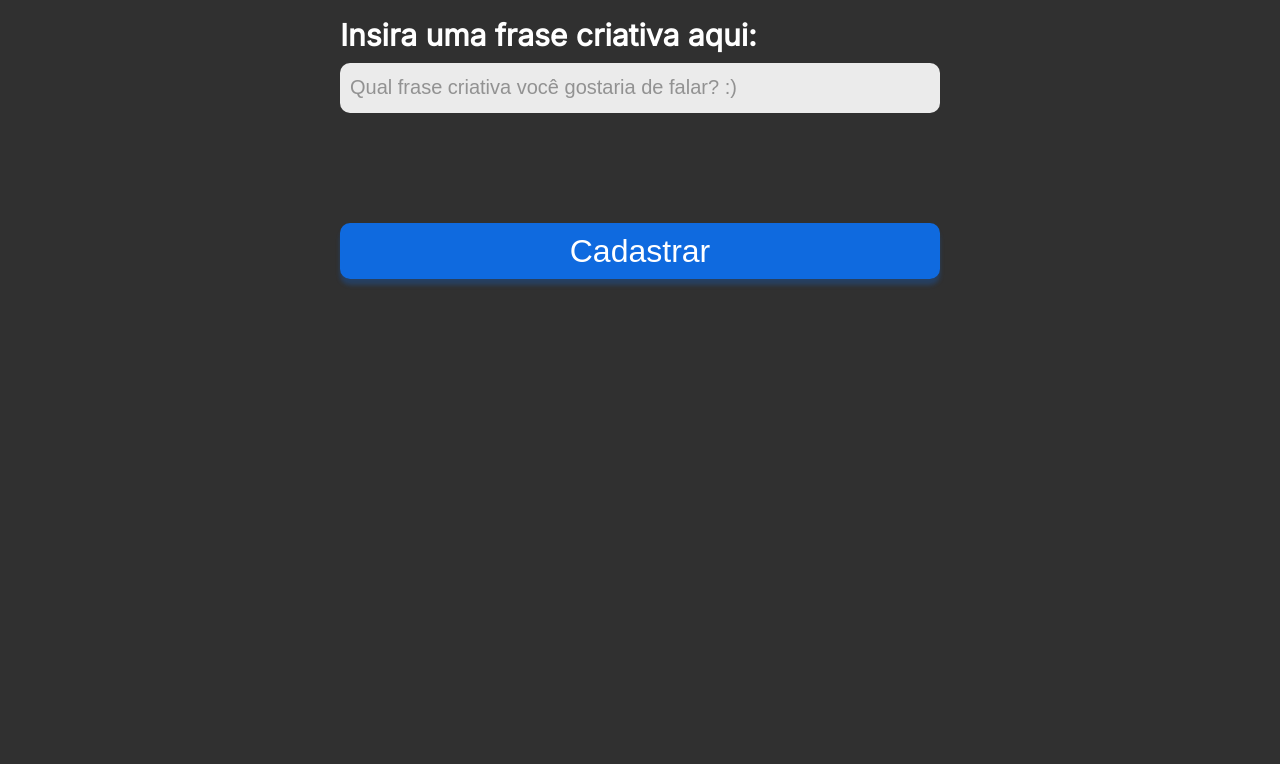
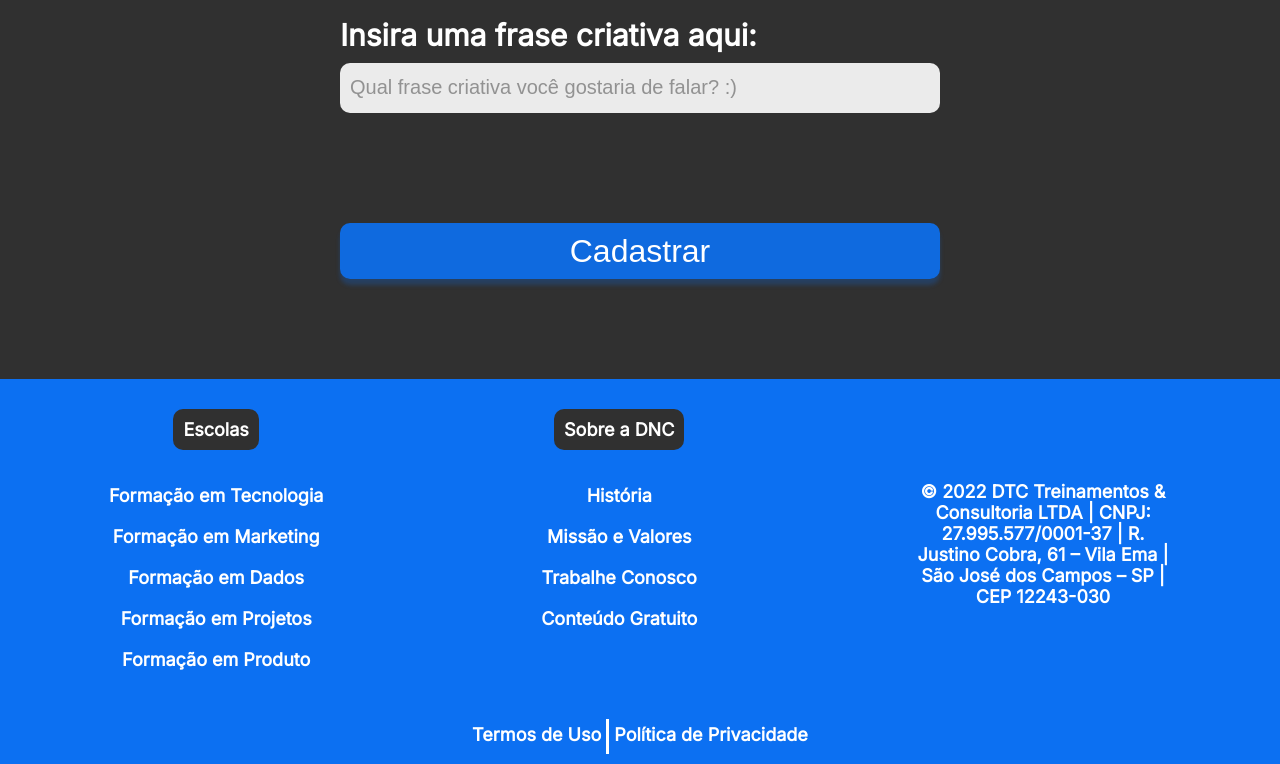
Before and after one commit to andressa-mb/bootcamp-dnc, a plain HTML site: page index.html in a window 1280 px wide. Shown: the part 1278-2042 px from the top of the page. Before the commit the page ends 1657 px from the top, so only its background shows below. Drawn offline with Linux system fonts and the light colour scheme.

Commit message:
Adicionando footer e media query na página

```diff
--- a/index.html
+++ b/index.html
@@ -63,5 +63,57 @@
           <input type="submit" value="Cadastrar">
         </form>
       </section>
+
+      <footer>
+        <div class="linha1">
+          <nav>
+            <h5>Escolas</h5>
+            <ul>
+              <li>
+                <a href="">Formação em Tecnologia</a>
+              </li>
+              <li>
+                <a href="">Formação em Marketing</a>
+              </li>
+              <li>
+                <a href="">Formação em Dados</a>
+              </li>
+              <li>
+                <a href="">Formação em Projetos</a>
+              </li>
+              <li>
+                <a href="">Formação em Produto</a>
+              </li>
+            </ul>
+          </nav>
+          <nav>
+            <h5>Sobre a DNC</h5>
+            <ul>
+              <li>
+                <a href="">História</a>
+              </li>
+              <li>
+                <a href="">Missão e Valores</a>
+              </li>
+              <li>
+                <a href="">Trabalhe Conosco</a>
+              </li>
+              <li>
+                <a href="">Conteúdo Gratuito</a>
+              </li>
+            </ul>
+          </nav>
+          <div class="endereco">
+            © 2022 DTC Treinamentos & Consultoria LTDA | CNPJ: 27.995.577/0001-37 | R. Justino Cobra, 61 – Vila Ema | São José dos Campos – SP | CEP 12243-030
+          </div>
+
+        </div>
+
+        <div class="linha2">
+          <a href="">Termos de Uso</a>
+          <a href="">Política de Privacidade</a>
+        </div>
+      </footer>
+
 </body>
 </html>
--- a/style.css
+++ b/style.css
@@ -41,6 +41,7 @@ body {
     font-size: 25px;
     font-weight: 600;
     text-decoration: none;
+    margin: 10px;
   }
 
   #principal div a:hover {
@@ -155,3 +156,150 @@ section {
     box-shadow: 0px 6px 4px rgba(12, 112, 242, 0.25);
     cursor: pointer;
   }
+
+  /*Footer*/
+  footer {
+    width: 100%;
+    background: var(--azul-dnc);
+
+  }
+
+  footer .linha1 {
+    display: flex;
+    justify-content: space-around;
+    align-items: center;
+  }
+
+  footer ul {
+    list-style: none;
+    margin: 0px;
+    padding: 0px;
+  }
+
+  footer nav {
+    display: flex;
+    flex-direction: column;
+    align-items: center;
+    height: 330px;
+  }
+
+  footer h5 {
+    text-align: center;
+    color: white;
+    font-weight: 800;
+    font-family: var(--fonte-padrao);
+    font-size: 18px;
+    background-color: var(--preto-dnc);
+    border-radius: 10px;
+    padding: 10px 10px 10px 10px;
+    margin-bottom: 15px;
+  }
+
+  footer ul li {
+    text-align: center;
+    color: white;
+    font-weight: 600;
+    font-family: var(--fonte-padrao);
+    font-size: 18px;
+    margin: 20px 0px 20px 0px;
+  }
+
+  footer ul li a {
+    color: white;
+    text-decoration: none;
+  }
+
+  footer ul li a:hover {
+    color: var(--cinza-hover);
+  }
+
+  footer .endereco {
+    font-weight: 600;
+    font-size: 18px;
+    font-family: var(--fonte-padrao);
+    color: white;
+    text-align: center;
+    width: 20%;
+  }
+
+  footer .linha2 {
+    height: 35px;
+    display: flex;
+    justify-content: center;
+    margin: 0px;
+    padding: 10px;
+  }
+
+  footer .linha2 a {
+    font-family: var(--fonte-padrao);
+    font-size: 18px;
+    font-weight: 600;
+    color: white;
+    text-decoration: none;
+    padding: 5px;
+  }
+
+  footer .linha2 a:first-child{
+    border-right: 3px solid white;
+  }
+
+  footer .linha2 a:hover {
+    color: var(--cinza-hover);
+  }
+
+@media only screen and (max-width: 600px){
+  /*MENU*/
+  #principal{
+    flex-direction: column;
+    height: auto;
+  }
+
+  #menu {
+    flex-direction: column;
+    width: 100%;
+    margin: 0px;
+  }
+
+  #menu a {
+    display: flex;
+    height: 50px;
+    align-items: center;
+  }
+
+  #principal button {
+    width: 100%;
+    margin: 0px;
+  }
+
+  /*SECTION*/
+
+  section h1 {
+    font-size: 38px;
+  }
+
+  section h2 {
+    font-size: 28px;
+    padding-right: 15px;
+    padding-left: 15px;
+  }
+
+  form {
+    width: 95%;
+    font-size: 20px;
+  }
+
+  .checkbox-itens label {
+    font-size: 15px;
+  }
+
+  /*FOOTER*/
+
+  footer .linha1 {
+    flex-direction: column;
+  }
+
+  footer .endereco {
+    width: 95%;
+    margin-bottom: 20px;
+  }
+}
```
